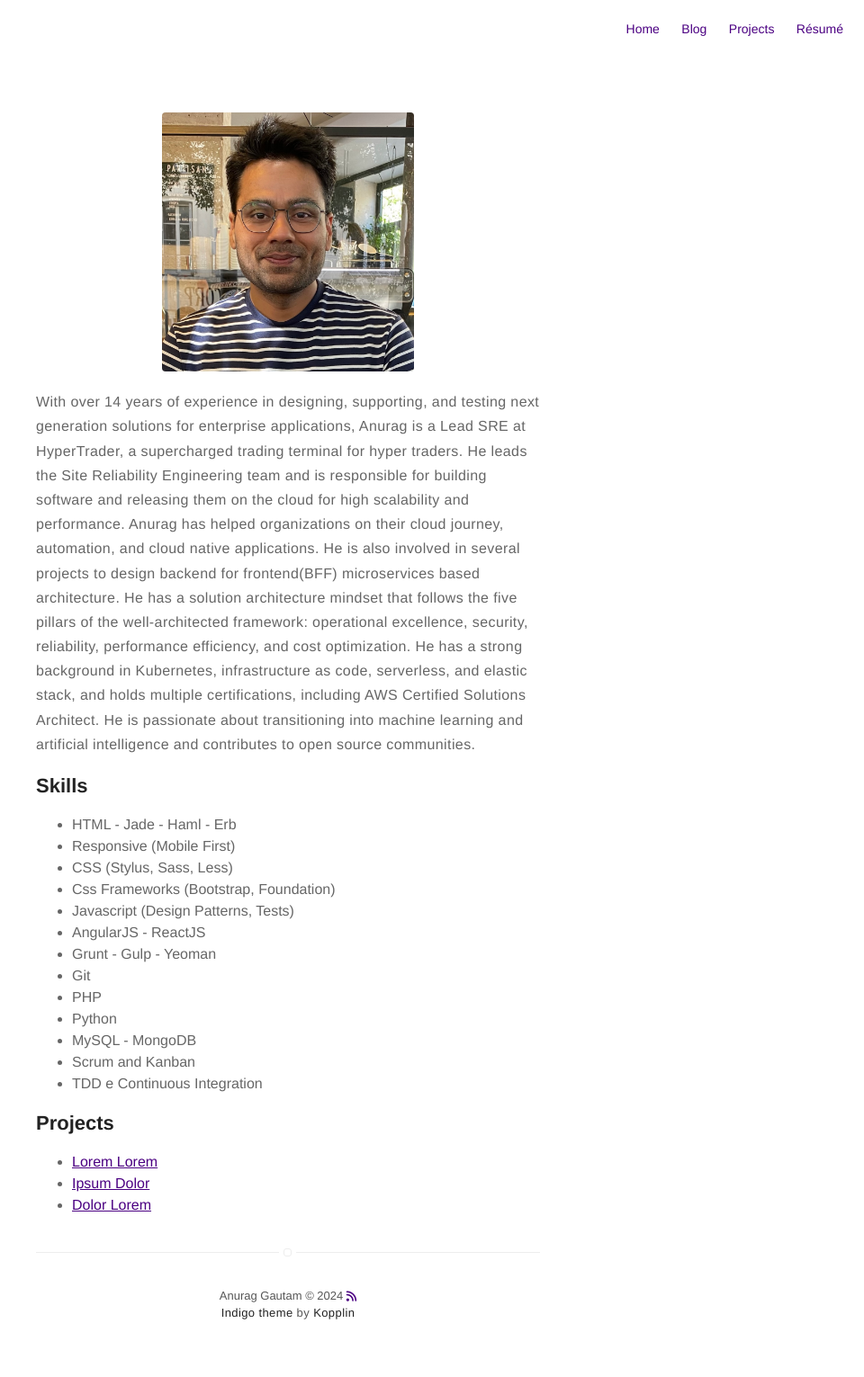
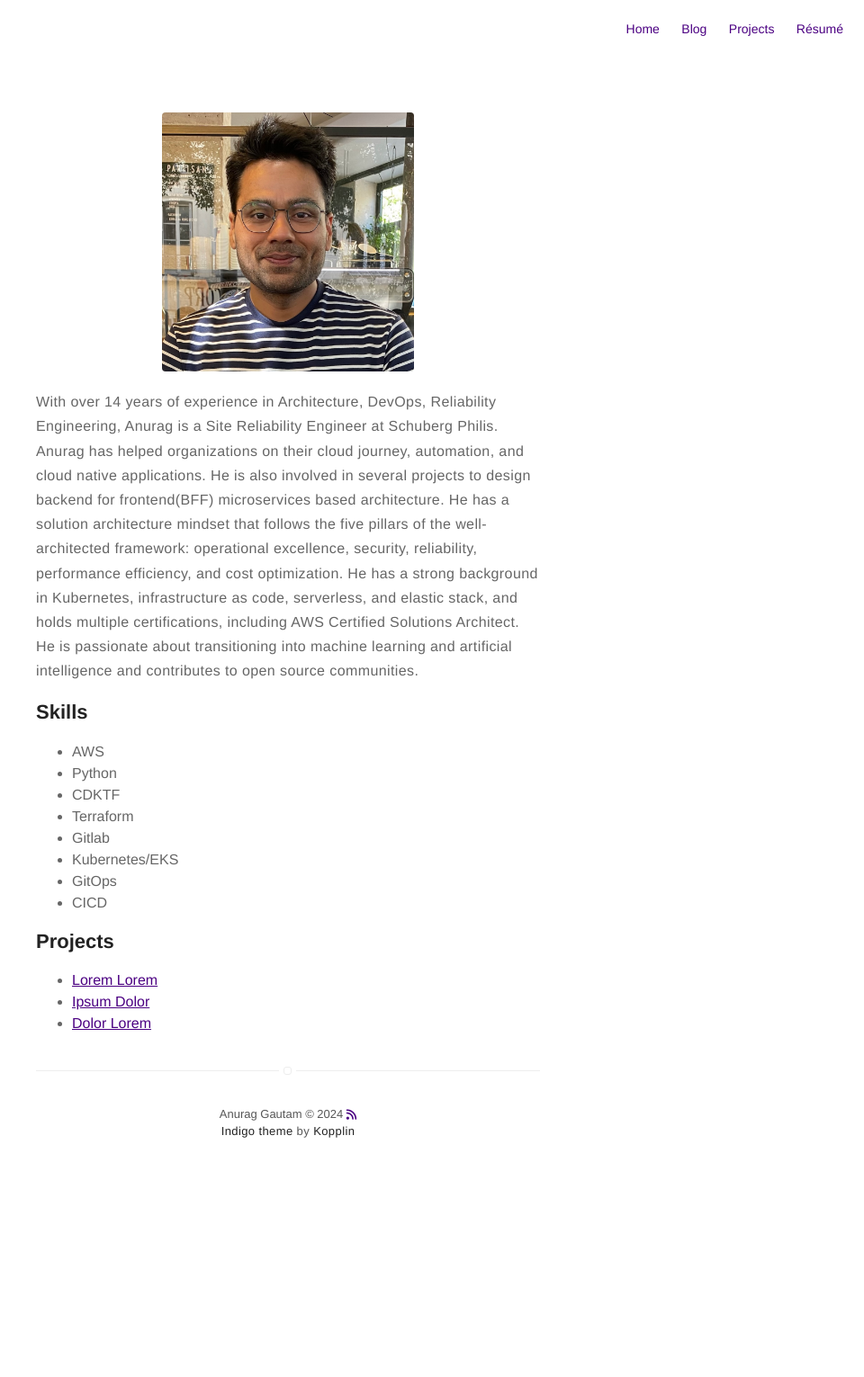
Before and after one commit to angautam/angautam.github.io, a Jekyll site: the page built from about.md, in a window 1280 px wide. Shown: the whole page at 90% size, without its empty margins (320-1280 px from the left). Built offline with Jekyll 4.4.1, drawn with Linux system fonts in a browser that asks for light colours; nearby versions of some CDN libraries; after the commit the page ends 1329 px from its top, so only the background shows below that.

Commit message:
update skillset

```diff
--- a/about.md
+++ b/about.md
@@ -4,26 +4,21 @@ layout: page
 ---
 ![Profile Image]({% if site.external-image %}{{ site.picture }}{% else %}{{ site.url }}/{{ site.picture }}{% endif %})
 
-<p>With over 14 years of experience in designing, supporting, and testing next generation solutions for enterprise applications, Anurag is a Lead SRE at HyperTrader, a supercharged trading terminal for hyper traders. He leads the Site Reliability Engineering team and is responsible for building software and releasing them on the cloud for high scalability and performance.
+<p>With over 14 years of experience in Architecture, DevOps, Reliability Engineering, Anurag is a Site Reliability Engineer at Schuberg Philis.
 
 Anurag has helped organizations on their cloud journey, automation, and cloud native applications. He is also involved in several projects to design backend for frontend(BFF) microservices based architecture. He has a solution architecture mindset that follows the five pillars of the well-architected framework: operational excellence, security, reliability, performance efficiency, and cost optimization. He has a strong background in Kubernetes, infrastructure as code, serverless, and elastic stack, and holds multiple certifications, including AWS Certified Solutions Architect. He is passionate about transitioning into machine learning and artificial intelligence and contributes to open source communities.</p>
 
 <h2>Skills</h2>
 
 <ul class="skill-list">
-	<li>HTML - Jade - Haml - Erb</li>
-	<li>Responsive (Mobile First)</li>
-	<li>CSS (Stylus, Sass, Less)</li>
-	<li>Css Frameworks (Bootstrap, Foundation)</li>
-	<li>Javascript (Design Patterns, Tests)</li>
-	<li>AngularJS - ReactJS</li>
-	<li>Grunt - Gulp - Yeoman</li>
-	<li>Git</li>
-	<li>PHP</li>
+	<li>AWS</li>
 	<li>Python</li>
-	<li>MySQL - MongoDB</li>
-	<li>Scrum and Kanban</li>
-	<li>TDD e Continuous Integration</li>
+	<li>CDKTF</li>
+	<li>Terraform</li>
+	<li>Gitlab</li>
+	<li>Kubernetes/EKS</li>
+	<li>GitOps</li>
+	<li>CICD</li>
 </ul>
 
 <h2>Projects</h2>
```
